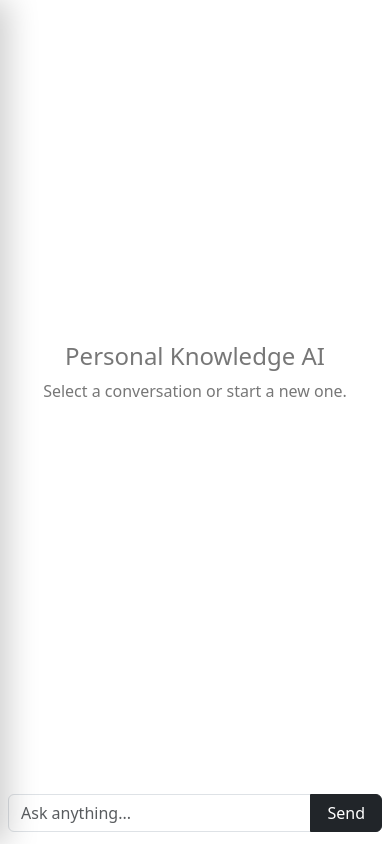
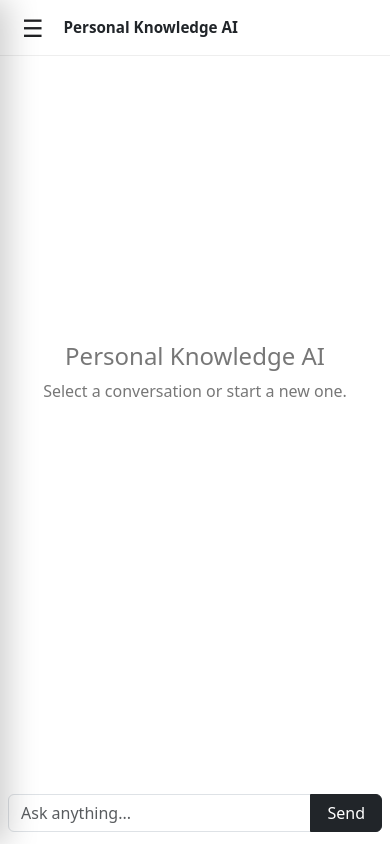
Before and after one commit to EliArn99/Personal-Knowledge-AI, a Django app: template frontend/templates/frontend/chat.html in a window 390 px wide. Run offline with Django 3.2, Linux system fonts and the light colour scheme; the template is opened without the code that fills it, so the values that code supplies are empty; some libraries are stand-ins or nearby versions.

Commit message:
Enhance chat layout with sidebar overlay and mobile header
Added sidebar overlay and mobile chat header for improved UI.

```diff
--- a/frontend/templates/frontend/chat.html
+++ b/frontend/templates/frontend/chat.html
@@ -48,10 +48,36 @@ Chat | Personal Knowledge AI
 
     </aside>
 
+    <div
+            id="sidebar-overlay"
+            class="sidebar-overlay">
+    </div>
+
 
     <!-- Main chat -->
 
     <main class="chat-main">
+
+        <div class="mobile-chat-header">
+
+            <button
+                    id="sidebar-toggle-button"
+                    class="mobile-menu-button"
+                    type="button"
+                    aria-label="Open conversations"
+                    aria-expanded="false">
+
+        <span aria-hidden="true">
+            ☰
+        </span>
+
+            </button>
+
+            <span class="mobile-chat-title">
+        Personal Knowledge AI
+    </span>
+
+        </div>
 
         <div
                 id="empty-state"
```
Lines whose indentation alone changed are shown as unchanged.
